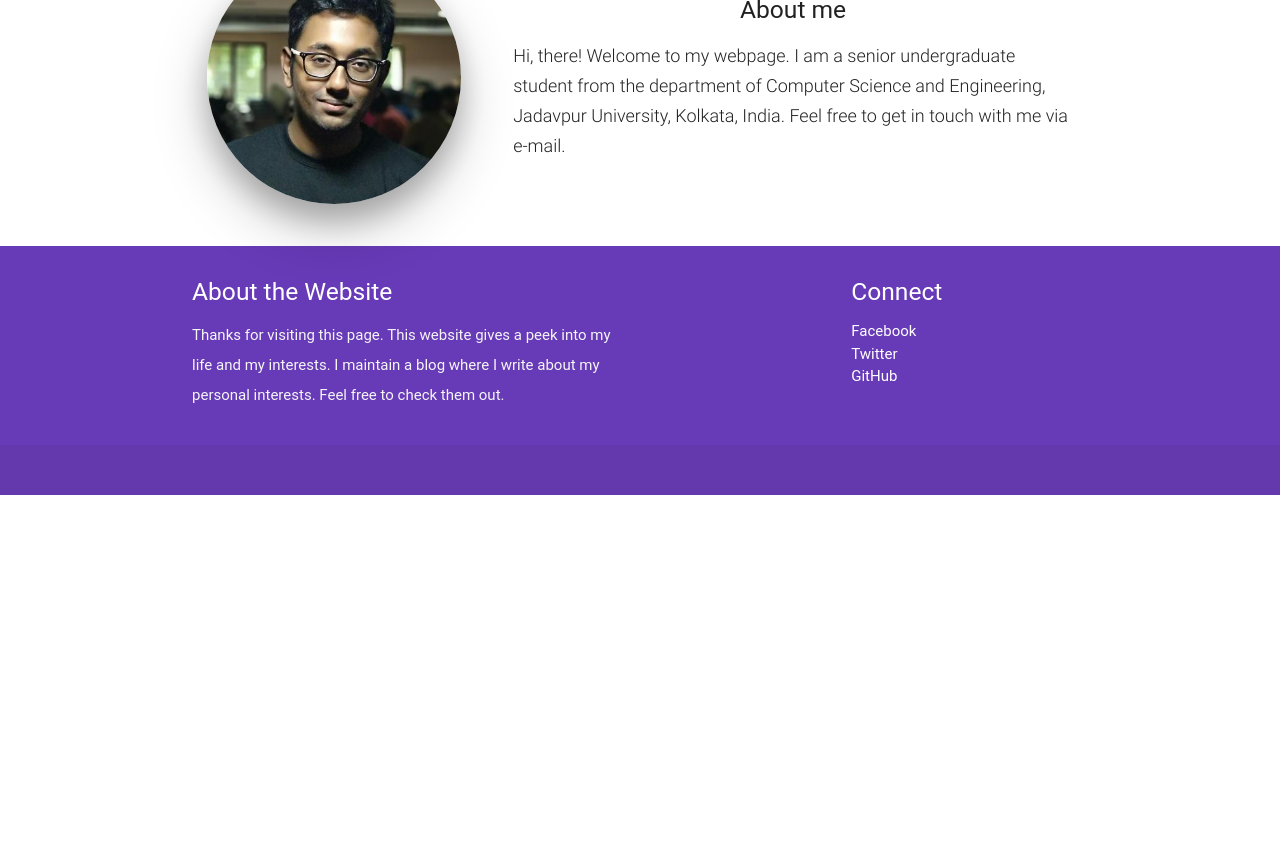
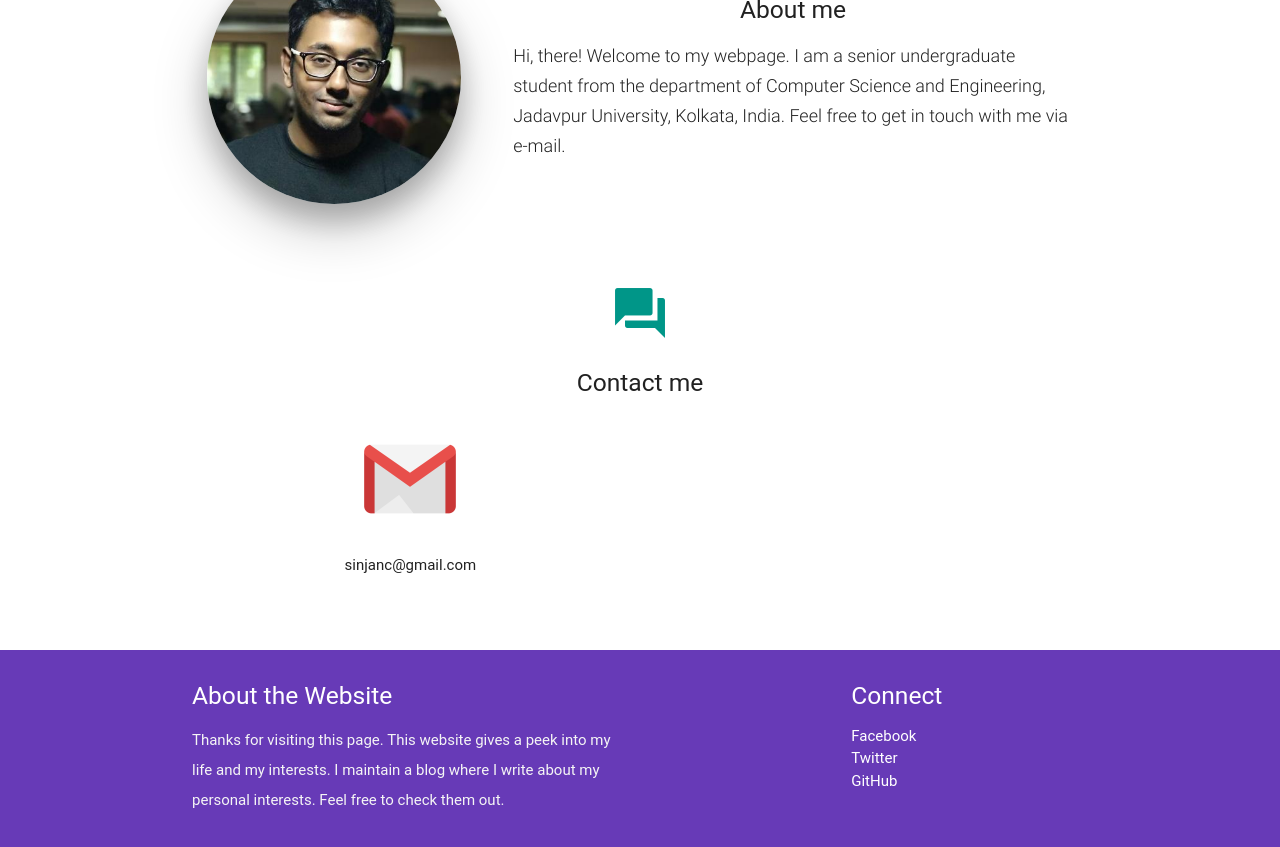
Before and after one commit to sinjan25/sinjan25.github.io, a Jekyll site: the page index.html, which Jekyll copies as it is, in a window 1280 px wide and 900 px high, scrolled down 576 px. Shown: the top 847 px of the window. Built offline with Jekyll 4.4.1, drawn with Linux system fonts in a browser that asks for light colours; nearby versions of some CDN libraries; some web fonts are replaced; before the commit the page ends 1071 px from its top, so only the background shows below that.

Commit message:
Update index.html

```diff
--- a/index.html
+++ b/index.html
@@ -84,6 +84,24 @@
     		</div>
   	</div>
 
+	<div class="container">
+    		<div class="section">
+        		<div class="row">
+        		<div class="col s12 center">
+          			<h3><i class="medium material-icons teal-text">question_answer</i></h3>
+          			<h5>Contact me</h5>
+          			<div class="row" >
+          			<div class="col s6">
+            				<br>
+            				<img src="images/gmail.png" width="100" height="100" alt="" class="responsive-img z-depth-0"/>
+              					<p>sinjanc@gmail.com</p>
+          			</div>
+          			</div>
+          		</div>
+      			</div>
+    		</div>
+  	</div>
+
 
 
 	<footer class="page-footer deep-purple">
```
